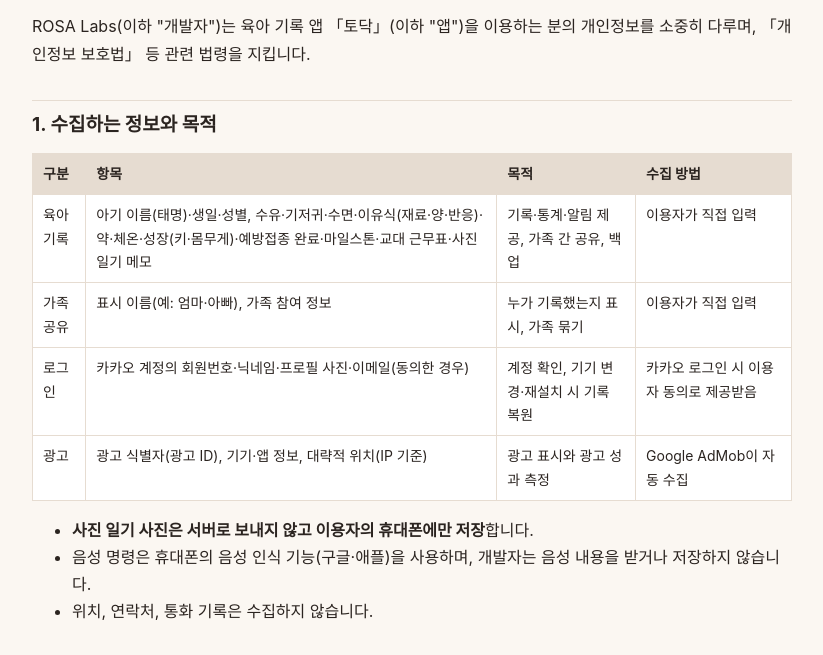
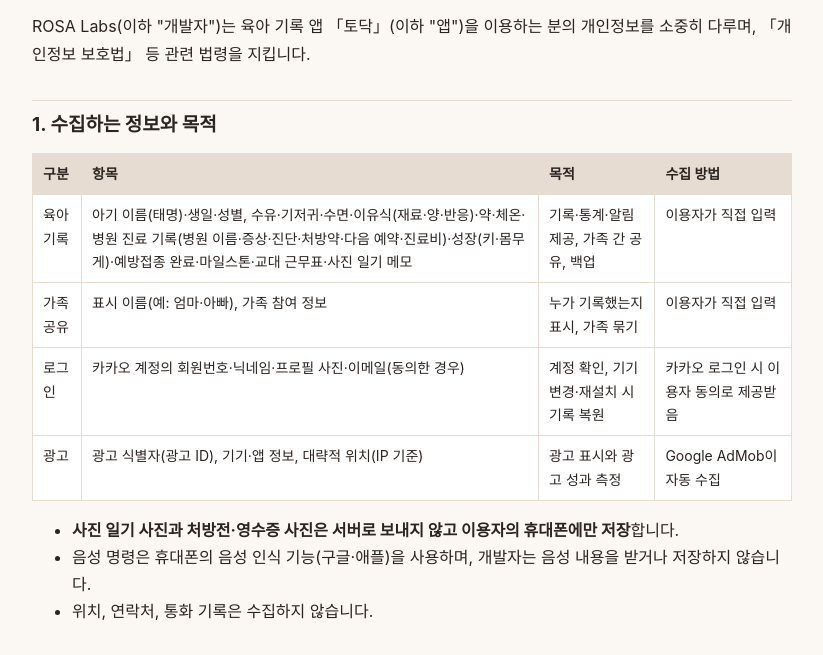
Before and after one commit to newssak2/todak-privacy, a plain HTML site: page index.html in a window 1280 px wide. Shown: the part 118-773 px from the top of the page, without its empty margins (228-1051 px from the left). Drawn offline with Linux system fonts and the light colour scheme.

Commit message:
개인정보처리방침: 병원 진료 기록 항목 추가
Co-Authored-By: Claude Opus 5.5 <noreply@anthropic.com>

```diff
--- a/index.html
+++ b/index.html
@@ -20,9 +20,9 @@ th,td{border:1px solid var(--line);padding:8px 10px;text-align:left;vertical-ali
 <p>시행일: 2026년 10월 12일</p>
 <p>ROSA Labs(이하 &quot;개발자&quot;)는 육아 기록 앱 「토닥」(이하 &quot;앱&quot;)을 이용하는 분의 개인정보를 소중히 다루며, 「개인정보 보호법」 등 관련 법령을 지킵니다.</p>
 <h2>1. 수집하는 정보와 목적</h2>
-<div class="tw"><table><thead><tr><th>구분</th><th>항목</th><th>목적</th><th>수집 방법</th></tr></thead><tbody><tr><td>육아 기록</td><td>아기 이름(태명)·생일·성별, 수유·기저귀·수면·이유식(재료·양·반응)·약·체온·성장(키·몸무게)·예방접종 완료·마일스톤·교대 근무표·사진 일기 메모</td><td>기록·통계·알림 제공, 가족 간 공유, 백업</td><td>이용자가 직접 입력</td></tr><tr><td>가족 공유</td><td>표시 이름(예: 엄마·아빠), 가족 참여 정보</td><td>누가 기록했는지 표시, 가족 묶기</td><td>이용자가 직접 입력</td></tr><tr><td>로그인</td><td>카카오 계정의 회원번호·닉네임·프로필 사진·이메일(동의한 경우)</td><td>계정 확인, 기기 변경·재설치 시 기록 복원</td><td>카카오 로그인 시 이용자 동의로 제공받음</td></tr><tr><td>광고</td><td>광고 식별자(광고 ID), 기기·앱 정보, 대략적 위치(IP 기준)</td><td>광고 표시와 광고 성과 측정</td><td>Google AdMob이 자동 수집</td></tr></tbody></table></div>
+<div class="tw"><table><thead><tr><th>구분</th><th>항목</th><th>목적</th><th>수집 방법</th></tr></thead><tbody><tr><td>육아 기록</td><td>아기 이름(태명)·생일·성별, 수유·기저귀·수면·이유식(재료·양·반응)·약·체온·병원 진료 기록(병원 이름·증상·진단·처방약·다음 예약·진료비)·성장(키·몸무게)·예방접종 완료·마일스톤·교대 근무표·사진 일기 메모</td><td>기록·통계·알림 제공, 가족 간 공유, 백업</td><td>이용자가 직접 입력</td></tr><tr><td>가족 공유</td><td>표시 이름(예: 엄마·아빠), 가족 참여 정보</td><td>누가 기록했는지 표시, 가족 묶기</td><td>이용자가 직접 입력</td></tr><tr><td>로그인</td><td>카카오 계정의 회원번호·닉네임·프로필 사진·이메일(동의한 경우)</td><td>계정 확인, 기기 변경·재설치 시 기록 복원</td><td>카카오 로그인 시 이용자 동의로 제공받음</td></tr><tr><td>광고</td><td>광고 식별자(광고 ID), 기기·앱 정보, 대략적 위치(IP 기준)</td><td>광고 표시와 광고 성과 측정</td><td>Google AdMob이 자동 수집</td></tr></tbody></table></div>
 <ul>
-<li><strong>사진 일기 사진은 서버로 보내지 않고 이용자의 휴대폰에만 저장</strong>합니다.</li>
+<li><strong>사진 일기 사진과 처방전·영수증 사진은 서버로 보내지 않고 이용자의 휴대폰에만 저장</strong>합니다.</li>
 <li>음성 명령은 휴대폰의 음성 인식 기능(구글·애플)을 사용하며, 개발자는 음성 내용을 받거나 저장하지 않습니다.</li>
 <li>위치, 연락처, 통화 기록은 수집하지 않습니다.</li>
 </ul>
```
